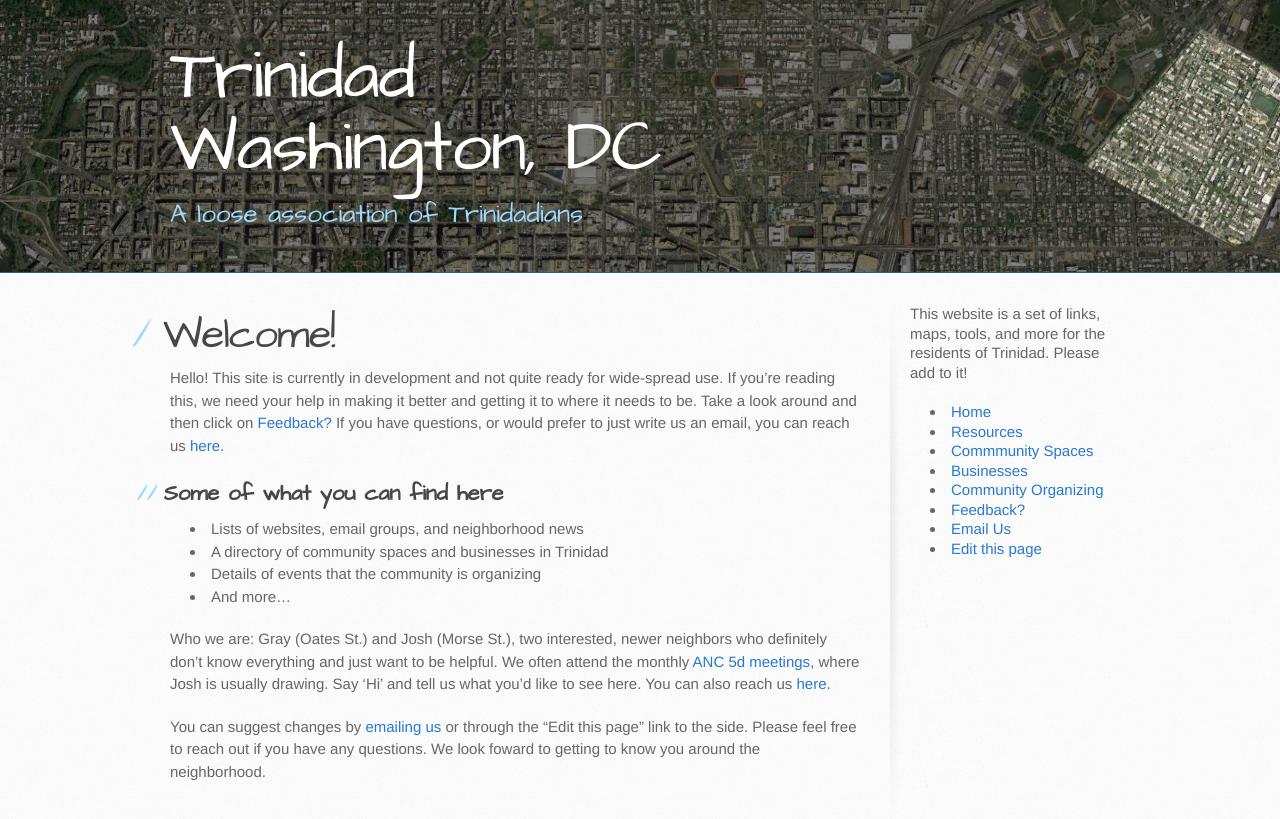
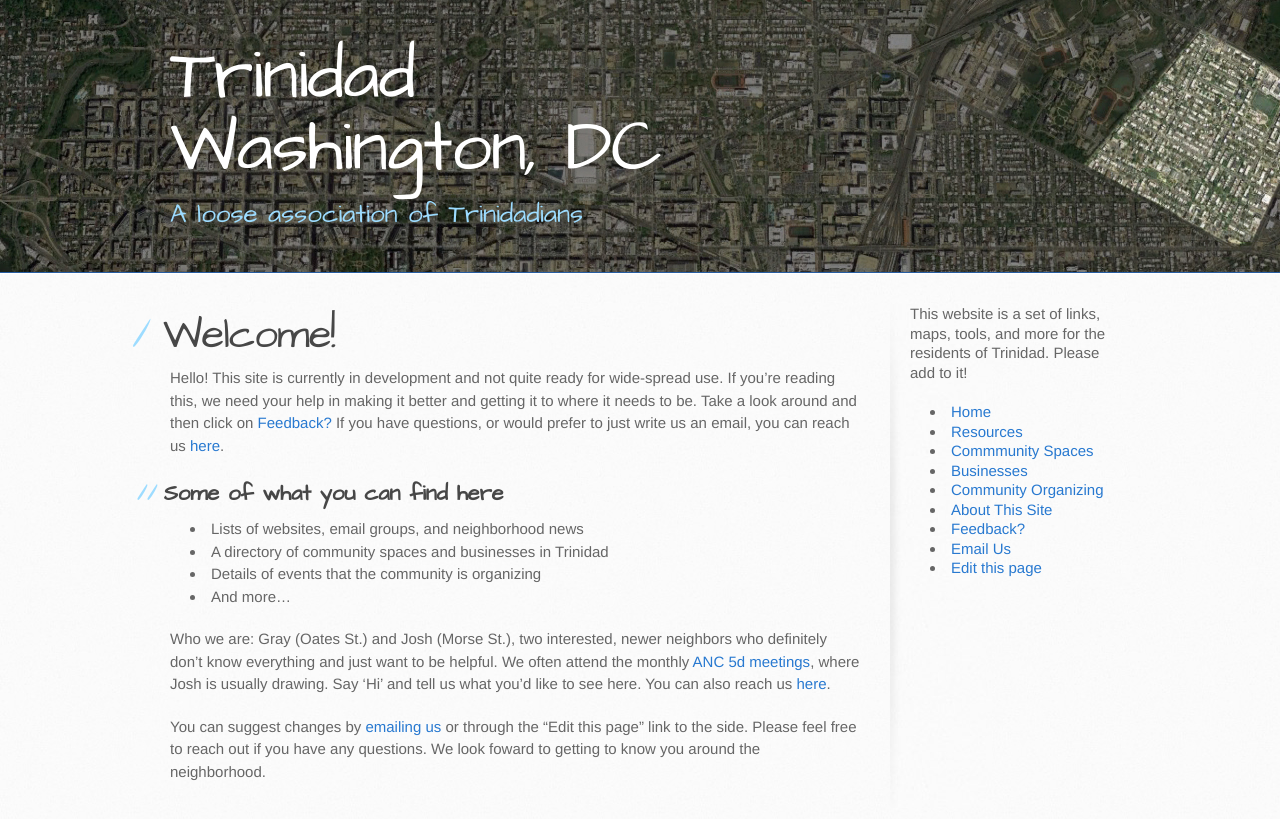
Before and after one commit to gbinal/tobago, a Jekyll site: the page built from index.md, in a window 1280 px wide. Shown: the top 819 px of the page. Built offline with Jekyll 4.4.1, drawn with Linux system fonts in a browser that asks for light colours.

Commit message:
adding about link

```diff
--- a/_includes/footer.html
+++ b/_includes/footer.html
@@ -11,6 +11,7 @@
                 <li><a href="/community-spaces">Commmunity Spaces</a></li>
                 <li><a href="/businesses">Businesses</a></li>
                 <li><a href="/community-organizing">Community Organizing</a></li>
+                <li><a href="/about">About This Site</a></li>
                 <li><a href="/feedback">Feedback?</a></li>
                 <li><a href="mailto:trinidad-dc@googlegroups.com">Email Us</a></li>
                 <li>{% include prose_edit_url.html %}</li>
```
